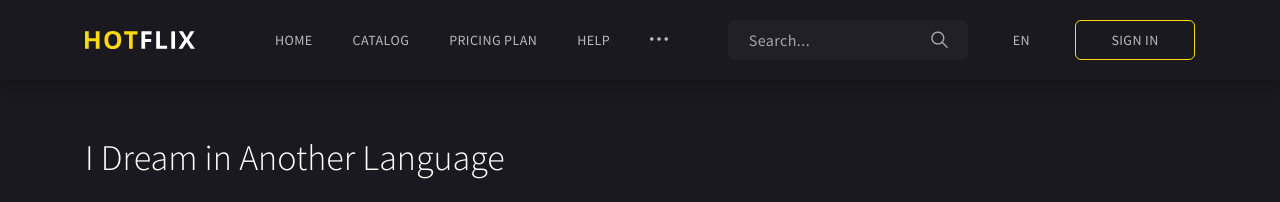
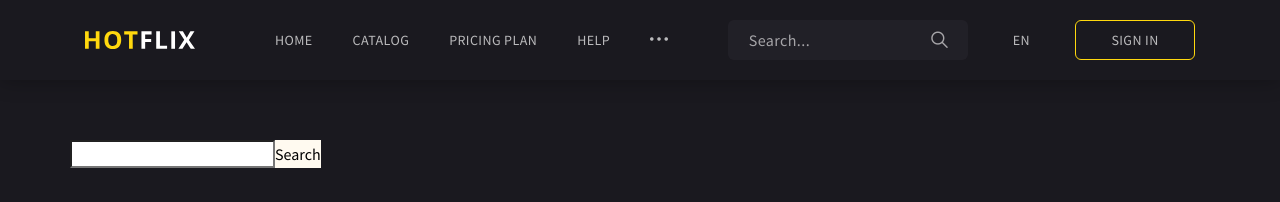
Before and after one commit to Brainard29/ProjectHotflixBikinDizzy, a plain HTML site: page front-end/details.html in a window 1280 px wide. Shown: the top 202 px of the page. Drawn offline with Linux system fonts and the light colour scheme; no server answers.

Commit message:
bayu skak

```diff
--- a/front-end/details.html
+++ b/front-end/details.html
@@ -148,26 +148,27 @@
 		<!-- details content -->
 		<div class="container">
 			<div class="row">
-				<!-- title -->
+				<input type="text" id="movies-id" placeholder="Movie Id">
+				<button onclick="getMovieDetail();" style="background-color: floralwhite">Search</button>
+				<div id="result-search"></div>
+					<!--
 				<div class="col-12">
 					<h1 class="section__title">I Dream in Another Language</h1>
 				</div>
-				<!-- end title -->
 
-				<!-- content -->
 				<div class="col-12 col-lg-6">
 					<div class="card card--details">
 						<div class="row">
-							<!-- card cover -->
+
 							<div class="col-12 col-sm-5 col-lg-6 col-xl-5">
 								<div class="card__cover">
 									<img src="img/covers/cover.jpg" alt="">
 									<span class="card__rate card__rate--green">8.4</span>
 								</div>
 							</div>
-							<!-- end card cover -->
+							 -->
 
-							<!-- card content -->
+							<!--
 							<div class="col-12 col-sm-7 col-lg-6 col-xl-7">
 								<div class="card__content">
 									<ul class="card__meta">
@@ -184,33 +185,28 @@
 									</div>
 								</div>
 							</div>
-							<!-- end card content -->
-						</div>
+							-->
 					</div>
 				</div>
 				<!-- end content -->
 
-				<!-- player -->
+				<!--
 				<div class="col-12 col-lg-6">
 					<video controls crossorigin playsinline poster="https://cdn.plyr.io/static/demo/View_From_A_Blue_Moon_Trailer-HD.jpg" id="player">
-						<!-- Video files -->
+
 						<source src="https://cdn.plyr.io/static/demo/View_From_A_Blue_Moon_Trailer-576p.mp4" type="video/mp4" size="576">
 						<source src="https://cdn.plyr.io/static/demo/View_From_A_Blue_Moon_Trailer-720p.mp4" type="video/mp4" size="720">
 						<source src="https://cdn.plyr.io/static/demo/View_From_A_Blue_Moon_Trailer-1080p.mp4" type="video/mp4" size="1080">
 
-						<!-- Caption files -->
+
 						<track kind="captions" label="English" srclang="en" src="https://cdn.plyr.io/static/demo/View_From_A_Blue_Moon_Trailer-HD.en.vtt"
 						    default>
 						<track kind="captions" label="Français" srclang="fr" src="https://cdn.plyr.io/static/demo/View_From_A_Blue_Moon_Trailer-HD.fr.vtt">
 
-						<!-- Fallback for browsers that don't support the <video> element -->
 						<a href="https://cdn.plyr.io/static/demo/View_From_A_Blue_Moon_Trailer-576p.mp4" download>Download</a>
 					</video>
 				</div>
-				<!-- end player -->
-			</div>
-		</div>
-		<!-- end details content -->
+				-->
 	</section>
 	<!-- end details -->
 
@@ -734,5 +730,23 @@
 	<script src="js/photoswipe.min.js"></script>
 	<script src="js/photoswipe-ui-default.min.js"></script>
 	<script src="js/main.js"></script>
+
+	<script>
+		function getMovieDetail() {
+			var url  = "http://localhost:3000/api/films/" + document.getElementById('movies-id').value;
+			var xhr  = new XMLHttpRequest();
+			var content = 'ID '+' Movie Name';
+			xhr.open('GET', url, true);
+			xhr.onload = function() {
+				var film = JSON.parse(xhr.responseText);
+				if (xhr.readyState == 4 && xhr.status == "200") {
+					content += film.id + film.name ;
+					document.getElementById('result-search').innerHTML += "<div>ID: " + film.id + " -- NAME: " + film.name + "</div>";				} else {
+					console.error(users);
+				}
+			}
+			xhr.send(null);
+		}
+	</script>
 </body>
 </html>
```
